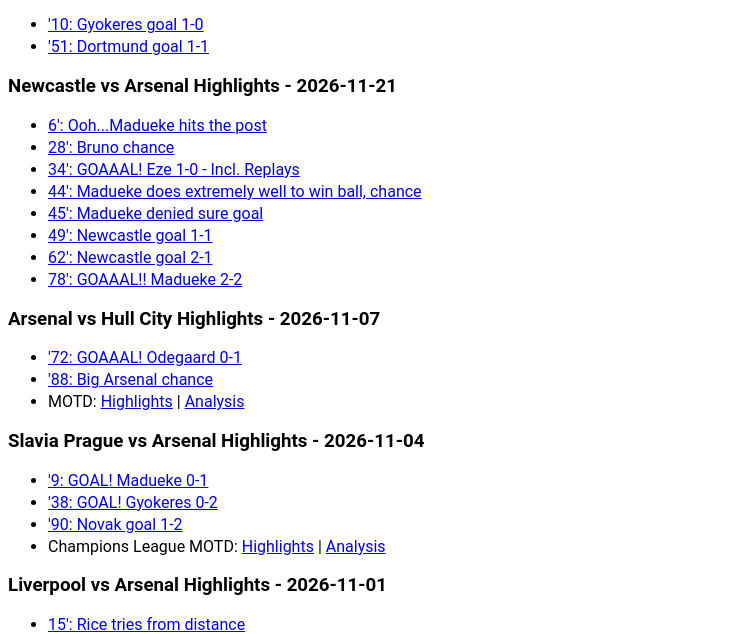
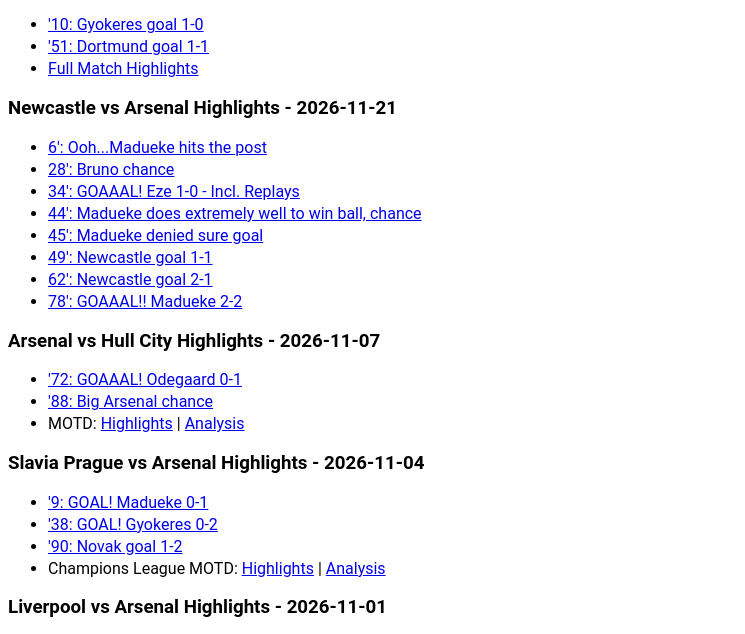
Before and after one commit to Arsenalist/arsenalist.github.io, a plain HTML site: page arsenalist/embed/index.html in a window 1280 px wide. Shown: the part 131-765 px from the top of the page, without its empty margins (0-745 px from the left). Drawn offline with Linux system fonts and the light colour scheme.

Commit message:
Update index.html

```diff
--- a/arsenalist/embed/index.html
+++ b/arsenalist/embed/index.html
@@ -28,6 +28,8 @@
 	  <ul>
 <li><a target="_blank" href="http://streamin.link/v/d96634ec">'10: Gyokeres goal 1-0</a></li>
 <li><a target="_blank" href="http://streamin.link/v/d96634ec">'51: Dortmund goal 1-1</a></li>
+<li><a target="_blank" href="https://www.youtube.com/watch?v=rvObzYt2dVA">Full Match Highlights</a></li>
+
 </ul>
 	  <h3>Newcastle vs Arsenal Highlights - 2026-11-21</h3>
 <ul>
```
